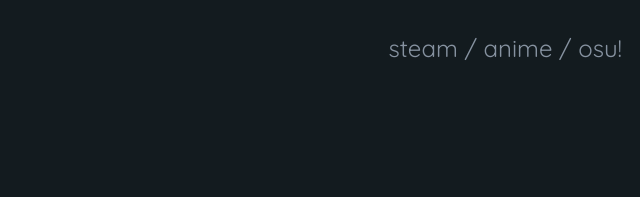
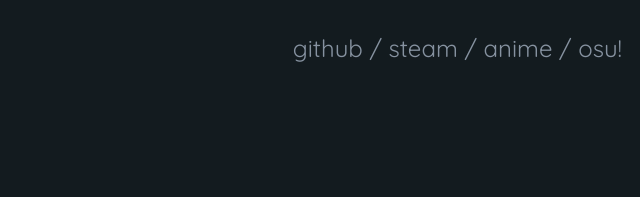
Before and after one commit to jaasonw/resume, a plain HTML site: page index.html in a window 1280 px wide. Shown: the top 197 px of the page, 640-1280 px from the left. Drawn offline with Linux system fonts and the light colour scheme.

Commit message:
github link

```diff
--- a/index.html
+++ b/index.html
@@ -6,6 +6,7 @@
     </head>
     <body>
         <nav>
+            <a href="https://github.com/jaasonw">github</a> /
             <a href="http://steamcommunity.com/id/icyarctic/">steam</a> /
             <a href="https://myanimelist.net/animelist/arctic5">anime</a> /
             <a href="https://osu.ppy.sh/u/2572015">osu!</a>
```
